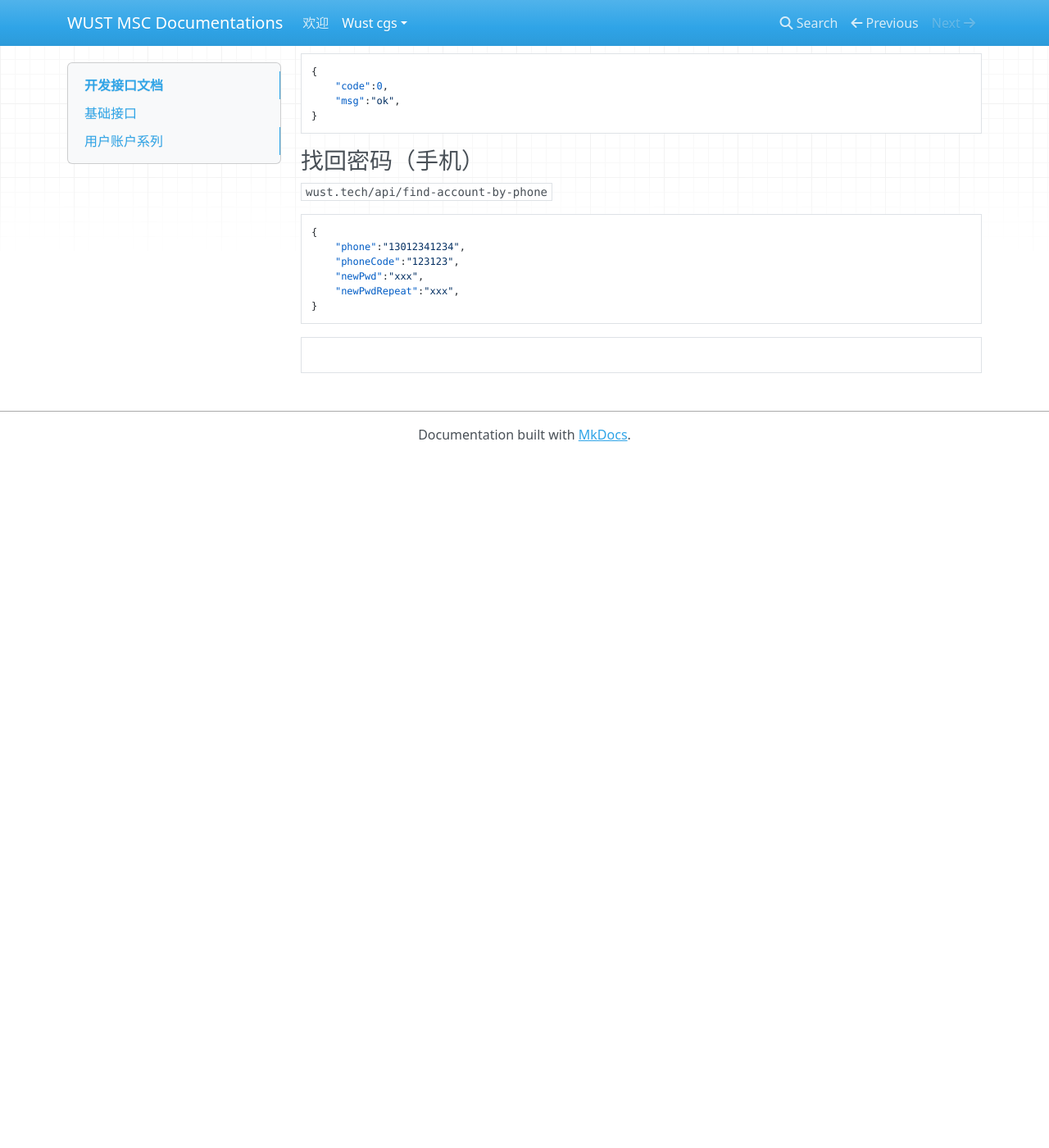
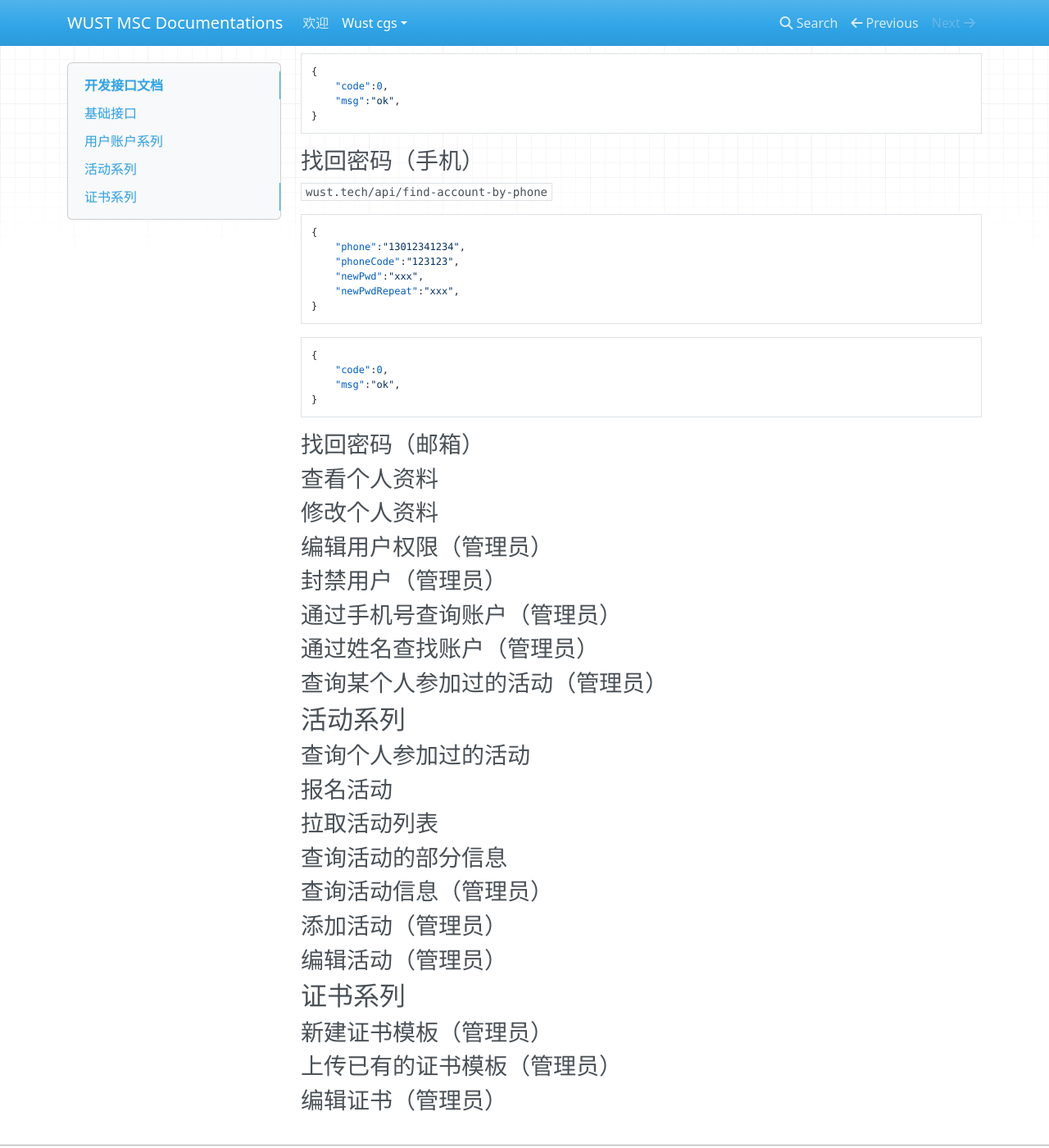
Before and after one commit to wust-msc-project/docs, an MkDocs documentation site: the page built from docs/wust-cgs/api/index.md, in a window 1280 px wide and 1400 px high, scrolled down 2885 px. Shown: the whole window at 82% size. Built offline with MkDocs 1.6.1, drawn with Linux system fonts in a browser that asks for light colours; nearby versions of some CDN libraries; before the commit the page ends 3443 px from its top, so only the background shows below that.

Commit message:
feat:add some feats

````diff
--- a/docs/wust-cgs/api/index.md
+++ b/docs/wust-cgs/api/index.md
@@ -97,7 +97,7 @@
     "code":0,
     "msg":"ok",
     "token":"this is a token",
-    "isBanned":"0",
+    "isBanned":0,
 }
 ```
 
@@ -179,5 +179,82 @@
 ```
 
 ```json
+{
+    "code":0,
+    "msg":"ok",
+}
+```
 
-```
+### 找回密码（邮箱）
+
+
+
+### 查看个人资料
+
+
+
+### 修改个人资料
+
+
+
+### 编辑用户权限（管理员）
+
+
+
+### 封禁用户（管理员）
+
+
+
+### 通过手机号查询账户（管理员）
+
+
+
+### 通过姓名查找账户（管理员）
+
+
+
+### 查询某个人参加过的活动（管理员）
+
+
+
+## 活动系列
+
+### 查询个人参加过的活动
+
+
+
+### 报名活动
+
+
+
+### 拉取活动列表
+
+
+
+### 查询活动的部分信息
+
+
+
+### 查询活动信息（管理员）
+
+
+
+### 添加活动（管理员）
+
+
+
+### 编辑活动（管理员）
+
+
+
+## 证书系列
+
+### 新建证书模板（管理员）
+
+
+
+### 上传已有的证书模板（管理员）
+
+
+
+### 编辑证书（管理员）
````
